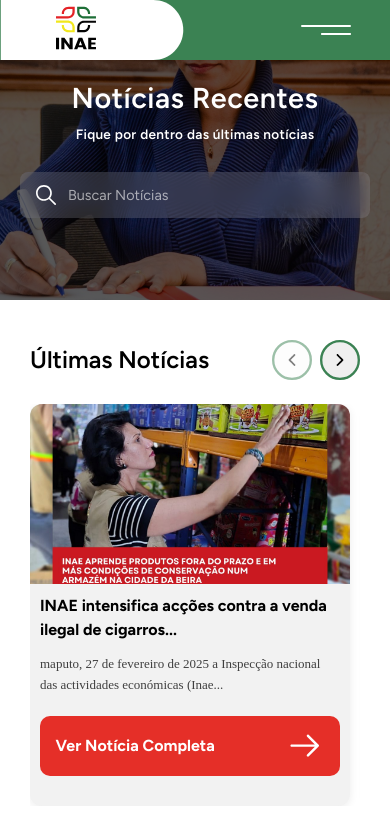
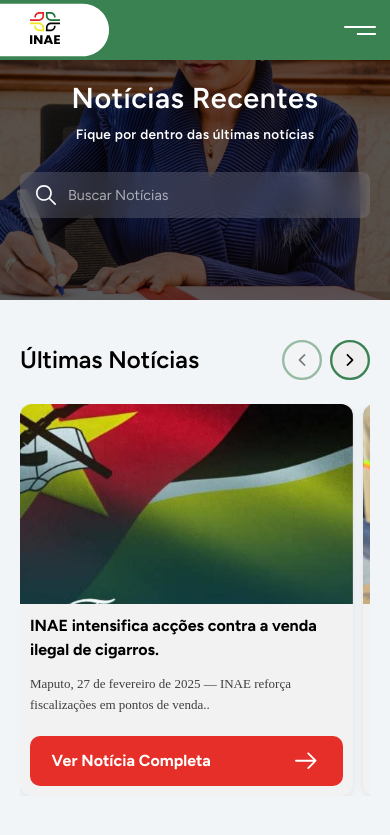
Before and after one commit to inaeinae16-byte/website, a Vue app: page /noticias in a window 390 px wide. Shown: the top 835 px of the page. Built offline with nearby package versions, Linux system fonts and the light colour scheme.

Commit message:
--Subindo a parte responsiva do header para todos os celulares

```diff
--- a/src/components/AppHeader.vue
+++ b/src/components/AppHeader.vue
@@ -274,6 +274,7 @@
 }
 
 
+/* Tablets e telas médias */
 @media (max-width: 998px) {
   /* Esconde a navbar desktop */
   .navbar {
@@ -291,14 +292,291 @@
   }
 }
 
+/* Tablets pequenos */
 @media (max-width: 768px) {
+  .logo1 {
+    width: 35px;
+    height: 50px;
+    right: 180px;
+  }
+
   .hamburger-button {
-    display: flex;
-    margin-left: -25px;
+    width: 45px;
+    height: 45px;
+    margin-right: 15px;
+  }
+
+  .hamburger-line {
+    width: 40px;
+  }
+
+  .mobile-nav-links li {
+    padding: 14px 18px;
+  }
+
+  .mobile-nav-links li a {
+    font-size: 15px;
+  }
+
+  .Buttondenuncia-mobile {
+    width: calc(100% - 36px);
+    margin: 18px;
+    padding: 12px 18px;
+    font-size: 15px;
+  }
+}
+
+/* Smartphones grandes (iPhone 14 Pro Max, Galaxy S23, etc) */
+@media (max-width: 480px) {
+
+  .baselogo {
+    width: 180px;
+  }
+
+  .logo1 {
+    width: 32px;
+    height: 45px;
+    right: 145px;
+  }
+
+  .hamburger-button {
+    width: 42px;
+    height: 42px;
+    margin-right: 12px;
+    gap: 5px;
+  }
+
+  .hamburger-line {
+    width: 35px;
+  }
+
+  .hamburger-button.hamburger-active .hamburger-line:nth-child(1) {
+    transform: rotate(45deg) translateY(8px);
+    width: 35px;
+  }
+
+  .hamburger-button.hamburger-active .hamburger-line:nth-child(2) {
+    transform: rotate(-45deg) translateY(-22px);
+    width: 35px;
+  }
+
+  .mobile-menu {
+    top: 56px;
+    max-height: calc(100vh - 56px);
+  }
+
+  .mobile-nav-links li {
+    padding: 12px 16px;
+  }
+
+  .mobile-nav-links li a {
+    font-size: 14px;
+  }
+
+  .Buttondenuncia-mobile {
+    width: calc(100% - 32px);
+    margin: 16px;
+    padding: 11px 16px;
+    font-size: 14px;
+    gap: 6px;
+  }
+
+  .Buttondenuncia-mobile .denuncia {
+    width: 14px;
+  }
+}
+
+/* Smartphones médios (iPhone 13/14, Galaxy S21, etc) */
+@media (max-width: 390px) {
+
+  .baselogo {
+    width: 160px;
+  }
+
+  .logo1 {
+    width: 30px;
+    height: 42px;
+    right: 130px;
+  }
+
+  .hamburger-button {
+    width: 40px;
+    height: 40px;
+    margin-right: 10px;
+  }
+
+  .hamburger-line {
+    width: 32px;
+  }
+
+  .hamburger-button.hamburger-active .hamburger-line:nth-child(1) {
+    transform: rotate(45deg) translateY(7px);
+    width: 32px;
+  }
+
+  .hamburger-button.hamburger-active .hamburger-line:nth-child(2) {
+    transform: rotate(-45deg) translateY(-20px);
+    width: 32px;
+  }
+
+  .mobile-menu {
+    top: 54px;
+    max-height: calc(100vh - 54px);
+  }
+
+  .mobile-nav-links li {
+    padding: 11px 14px;
+  }
+
+  .mobile-nav-links li a {
+    font-size: 13px;
+  }
+
+  .Buttondenuncia-mobile {
+    width: calc(100% - 28px);
+    margin: 14px;
+    padding: 10px 14px;
+    font-size: 13px;
+  }
+}
+
+/* Smartphones pequenos (iPhone SE, Galaxy A series, etc) */
+@media (max-width: 360px) {
+
+
+  .logo1 {
+    width: 28px;
+    height: 40px;
+    right: 118px;
+  }
+
+  .hamburger-button {
+    width: 38px;
+    height: 38px;
+    margin-right: 8px;
+    gap: 4px;
+  }
+
+  .hamburger-line {
+    width: 30px;
+  }
+
+  .hamburger-button.hamburger-active .hamburger-line:nth-child(1) {
+    transform: rotate(45deg) translateY(6px);
+    width: 30px;
+  }
+
+  .hamburger-button.hamburger-active .hamburger-line:nth-child(2) {
+    transform: rotate(-45deg) translateY(-18px);
+    width: 30px;
+  }
+
+  .mobile-menu {
+    top: 52px;
+    max-height: calc(100vh - 52px);
+  }
+
+  .mobile-nav-links li {
+    padding: 10px 12px;
+  }
+
+  .mobile-nav-links li a {
+    font-size: 13px;
+    line-height: 1.4;
+  }
+
+  .Buttondenuncia-mobile {
+    width: calc(100% - 24px);
+    margin: 12px;
+    padding: 9px 12px;
+    font-size: 13px;
+    gap: 5px;
+  }
+
+  .Buttondenuncia-mobile .denuncia {
+    width: 13px;
+  }
+}
+
+/* Smartphones muito pequenos (iPhone S1st gen,E  etc) */
+@media (max-width: 320px) {
+
+
+  .baselogo {
+    width: 130px;
+    height: 100px;
+  }
+
+  .logo1 {
+    width: 26px;
+    height: 38px;
+    right: 105px;
+  }
+
+  .hamburger-button {
+    width: 36px;
+    height: 36px;
+    margin-right: 6px;
+  }
+
+  .hamburger-line {
+    width: 28px;
+  }
+
+  .hamburger-button.hamburger-active .hamburger-line:nth-child(1) {
+    transform: rotate(45deg) translateY(5px);
+    width: 28px;
+  }
+
+  .hamburger-button.hamburger-active .hamburger-line:nth-child(2) {
+    transform: rotate(-45deg) translateY(-16px);
+    width: 28px;
+  }
+
+  .mobile-menu {
+    top: 50px;
+    max-height: calc(100vh - 50px);
+  }
+
+  .mobile-nav-links li {
+    padding: 9px 10px;
+  }
+
+  .mobile-nav-links li a {
+    font-size: 12px;
+    line-height: 1.3;
+  }
+
+  .Buttondenuncia-mobile {
+    width: calc(100% - 20px);
+    margin: 10px;
+    padding: 8px 10px;
+    font-size: 12px;
+    gap: 4px;
+  }
+
+  .Buttondenuncia-mobile .denuncia {
+    width: 12px;
+  }
+}
+
+/* Landscape mode para smartphones */
+@media (max-height: 500px) and (orientation: landscape) {
+  .mobile-menu {
+    max-height: calc(100vh - 50px);
+    overflow-y: auto;
+  }
+
+  .mobile-nav-links li {
+    padding: 8px 15px;
+  }
+
+  .Buttondenuncia-mobile {
+    margin: 10px 20px;
+    padding: 8px 15px;
   }
 }
 
 
 
-
 </style>
--- a/src/components/home/SectionNoticias.vue
+++ b/src/components/home/SectionNoticias.vue
@@ -394,11 +394,11 @@
   }
 
   .carrossel-noticias {
-    gap: 5px;
+    gap: 10px;
   }
 
   .container-imagem {
-    height: 180px;
+    height: 200px;
   }
 
   .conteudo-noticia {
@@ -420,7 +420,7 @@
   }
 
   .arawnoticia {
-    width: 40px;
+    width: 30px;
   }
 }
 </style>
--- a/src/components/home/Sectionfaixa.vue
+++ b/src/components/home/Sectionfaixa.vue
@@ -30,11 +30,12 @@
     width: 100%;
     height: 200px;
     margin-bottom: 50px;
+    margin-top: 40px;
   }
 
   h1{
     font-size:var(--f5);
-    padding: 0 3px;
+    padding: 0 0 2px 2px ;
     text-align: center;
   }
 }
--- a/src/components/sobre-nos/lideranca-section.vue
+++ b/src/components/sobre-nos/lideranca-section.vue
@@ -153,6 +153,10 @@
   .imagem-container {
     height: 250px;
   }
+
+  .paragrafo-principal{
+   padding: 0px 15px 0px 15px;
+  }
 }
 
 /* Responsividade para mobile */
--- a/src/data/noticias.js
+++ b/src/data/noticias.js
@@ -1,4 +1,14 @@
 const noticias = [
+
+      {
+    id: 1,
+    imagem: new URL('../assets/img-Noticas/post.jpg', import.meta.url).href,
+    titulo: 'INAE intensifica acções contra a venda ilegal de cigarros.',
+    summary: 'Maputo, 27 de fevereiro de 2025 — INAE reforça fiscalizações em pontos de venda..',
+    fullText: 'Maputo, 29 de fevereiro de 2025 A Inspecção Nacional das Actividades Económicas (INAE) intensificou, nas últimas semanas, acções de fiscalização destinadas a combater a venda ilegal de cigarros em mercados e estabelecimentos não licenciados. As equipas de fiscalização realizaram operações conjuntas com as autoridades locais, visando apreensões e a identificação de cadeias de abastecimento suspeitas. Além das operações de campo, o INAE lançou uma campanha de sensibilização dirigida a comerciantes e consumidores sobre os riscos do comércio informal de tabaco e as implicações legais para os responsáveis. As medidas incluem também a coordenação com entidades de saúde para avaliar o impacto na saúde pública e planear intervenções educativas mais amplas.',
+
+  },
+
   {
     id: 1,
     imagem: new URL('../assets/img-Noticas/image1.jpg', import.meta.url).href,
@@ -7,36 +17,35 @@
     fullText: 'Maputo, 29 de fevereiro de 2025 A Inspecção Nacional das Actividades Económicas (INAE) intensificou, nas últimas semanas, acções de fiscalização destinadas a combater a venda ilegal de cigarros em mercados e estabelecimentos não licenciados. As equipas de fiscalização realizaram operações conjuntas com as autoridades locais, visando apreensões e a identificação de cadeias de abastecimento suspeitas. Além das operações de campo, o INAE lançou uma campanha de sensibilização dirigida a comerciantes e consumidores sobre os riscos do comércio informal de tabaco e as implicações legais para os responsáveis. As medidas incluem também a coordenação com entidades de saúde para avaliar o impacto na saúde pública e planear intervenções educativas mais amplas.',
 
   },
-  {
+
+    {
     id: 2,
     imagem: new URL('../assets/img-Noticas/image2.jpg', import.meta.url).href,
-    titulo: 'Visita institucional fortalece parcerias',
-    summary: 'A visita institucional serviu para reforçar laços e discutir projectos conjuntos...',
-    fullText: 'Numa sessão que reuniu representantes do governo e entidades parceiras, discutiram-se projectos prioritários para o próximo quinquénio, com enfoque na melhoria das condições de mercado e na formalização do comércio. Foram estabelecidos prazos e equipas de trabalho para acompanhamento, bem como mecanismos de monitoria para garantir a transparência. A reunião terminou com o compromisso de intensificar acções de apoio técnico às pequenas e médias empresas locais.',
+    titulo: 'INAE intensifica acções contra a venda ilegal de cigarros.',
+    summary: 'Maputo, 27 de fevereiro de 2025 — INAE reforça fiscalizações em pontos de venda..',
+    fullText: 'Maputo, 29 de fevereiro de 2025 A Inspecção Nacional das Actividades Económicas (INAE) intensificou, nas últimas semanas, acções de fiscalização destinadas a combater a venda ilegal de cigarros em mercados e estabelecimentos não licenciados. As equipas de fiscalização realizaram operações conjuntas com as autoridades locais, visando apreensões e a identificação de cadeias de abastecimento suspeitas. Além das operações de campo, o INAE lançou uma campanha de sensibilização dirigida a comerciantes e consumidores sobre os riscos do comércio informal de tabaco e as implicações legais para os responsáveis. As medidas incluem também a coordenação com entidades de saúde para avaliar o impacto na saúde pública e planear intervenções educativas mais amplas.',
 
   },
-  {
+
+    {
     id: 3,
     imagem: new URL('../assets/img-Noticas/image3.jpg', import.meta.url).href,
-    titulo: 'Campanha de sensibilização sobre direitos do consumidor',
-    summary: 'INAE lança campanha sobre direitos e deveres do consumidor...',
-    fullText: 'A campanha lançada pelo INAE tem como objectivo informar os consumidores sobre os seus direitos e os mecanismos de que podem dispor em caso de litígio com fornecedores. Serão distribuídos guias informativos, realizados encontros comunitários e implementada uma linha directa para denúncias. O esforço procura reduzir práticas comerciais abusivas e promover maior confiança no mercado local.',
+    titulo: 'INAE intensifica acções contra a venda ilegal de cigarros.',
+    summary: 'Maputo, 27 de fevereiro de 2025 — INAE reforça fiscalizações em pontos de venda..',
+    fullText: 'Maputo, 29 de fevereiro de 2025 A Inspecção Nacional das Actividades Económicas (INAE) intensificou, nas últimas semanas, acções de fiscalização destinadas a combater a venda ilegal de cigarros em mercados e estabelecimentos não licenciados. As equipas de fiscalização realizaram operações conjuntas com as autoridades locais, visando apreensões e a identificação de cadeias de abastecimento suspeitas. Além das operações de campo, o INAE lançou uma campanha de sensibilização dirigida a comerciantes e consumidores sobre os riscos do comércio informal de tabaco e as implicações legais para os responsáveis. As medidas incluem também a coordenação com entidades de saúde para avaliar o impacto na saúde pública e planear intervenções educativas mais amplas.',
 
   },
-  {
-    id: 4,
-    imagem: new URL('../assets/img-Noticas/image4.jpg', import.meta.url).href,
-    titulo: 'Resultados das inspeções trimestrais',
-    summary: 'Autoridades locais e INAE firmam parceria para acções de fiscalização...',
-    fullText: 'A parceria estabelece protocolos de actuação conjunta entre as autoridades locais e o INAE, definindo responsabilidades, partilha de informação e práticas de ação coordenada. Espera-se que estas acções resultem em maior eficácia nas apreensões e na redução de actividades económicas ilícitas que afectam o mercado formal e a segurança dos consumidores.',
+
+    {
+    id: 1,
+    imagem: new URL('../assets/img-Noticas/post.jpg', import.meta.url).href,
+    titulo: 'INAE intensifica acções contra a venda ilegal de cigarros.',
+    summary: 'Maputo, 27 de fevereiro de 2025 — INAE reforça fiscalizações em pontos de venda..',
+    fullText: 'Maputo, 29 de fevereiro de 2025 A Inspecção Nacional das Actividades Económicas (INAE) intensificou, nas últimas semanas, acções de fiscalização destinadas a combater a venda ilegal de cigarros em mercados e estabelecimentos não licenciados. As equipas de fiscalização realizaram operações conjuntas com as autoridades locais, visando apreensões e a identificação de cadeias de abastecimento suspeitas. Além das operações de campo, o INAE lançou uma campanha de sensibilização dirigida a comerciantes e consumidores sobre os riscos do comércio informal de tabaco e as implicações legais para os responsáveis. As medidas incluem também a coordenação com entidades de saúde para avaliar o impacto na saúde pública e planear intervenções educativas mais amplas.',
+
   },
-  {
-    id: 5,
-    imagem: new URL('../assets/img-Noticas/image1.jpg', import.meta.url).href,
-    titulo: 'Resultados das inspeções trimestrais',
-    summary: 'Relatório trimestral mostra avanços na regularização de estabelecimentos...',
-    fullText: 'O relatório trimestral do INAE evidencia avanços significativos na regularização de estabelecimentos comerciais, com um aumento no número de licenças realizadas e uma redução nas infrações recorrentes. As acções de formação para comerciantes e as campanhas de informação pública foram citadas como factores-chave para estes resultados. O documento também aponta áreas que requerem intervenção contínua, incluindo melhorias nas cadeias de abastecimento e maior supervisão em pontos sensíveis.',
-  }
+
+
 ]
 
 export default noticias
--- a/src/views/NoticiasPage.vue
+++ b/src/views/NoticiasPage.vue
@@ -1,19 +1,23 @@
 <template>
 <div class="Noticias">
 <HeroNoticias />
-<SlideUltimasnoticias />
+<SectionNoticias />
+
+<!-- <SlideUltimasnoticias /> -->
 </div>
 </template>
 
 <script>
+import SectionNoticias from '@/components/home/SectionNoticias.vue';
 import HeroNoticias from '@/components/noticias/HeroNoticias.vue';
-import SlideUltimasnoticias from '@/components/noticias/slideUltimasnoticias.vue';
+// import SlideUltimasnoticias from '@/components/noticias/slideUltimasnoticias.vue';
 
 export default {
     name: 'Noticias',
     components: {
         HeroNoticias,
-        SlideUltimasnoticias,
+        SectionNoticias,
+        // SlideUltimasnoticias,
     }
 }
 </script>
```
Also changed, not shown: src/components/sobre-nos/EstatutoOrganico.vue (+7 -0 lines), src/assets/img-Noticas/post.jpg (renamed from src/assets/img-Noticas/dia dos heros mocambicanos.jpg).
